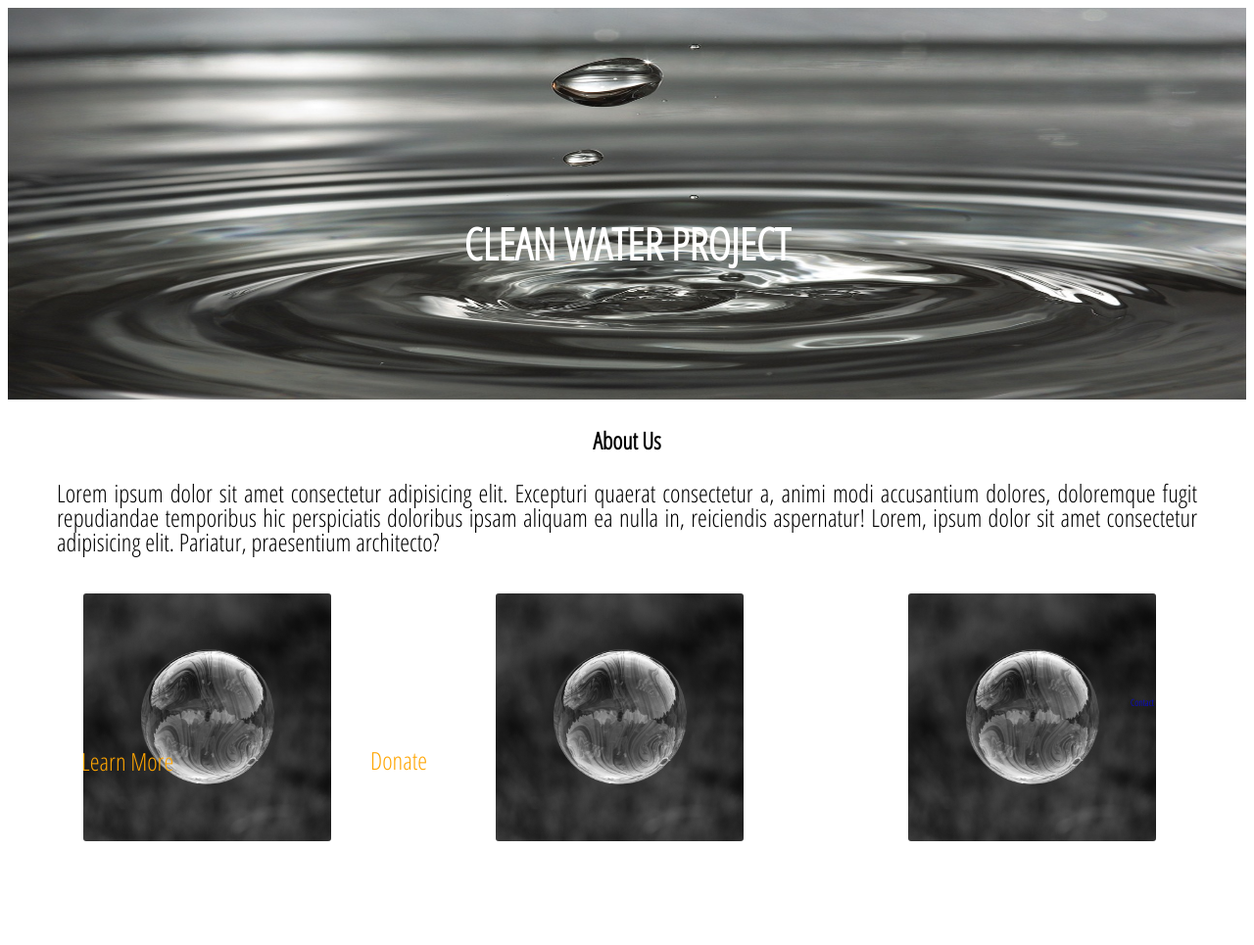
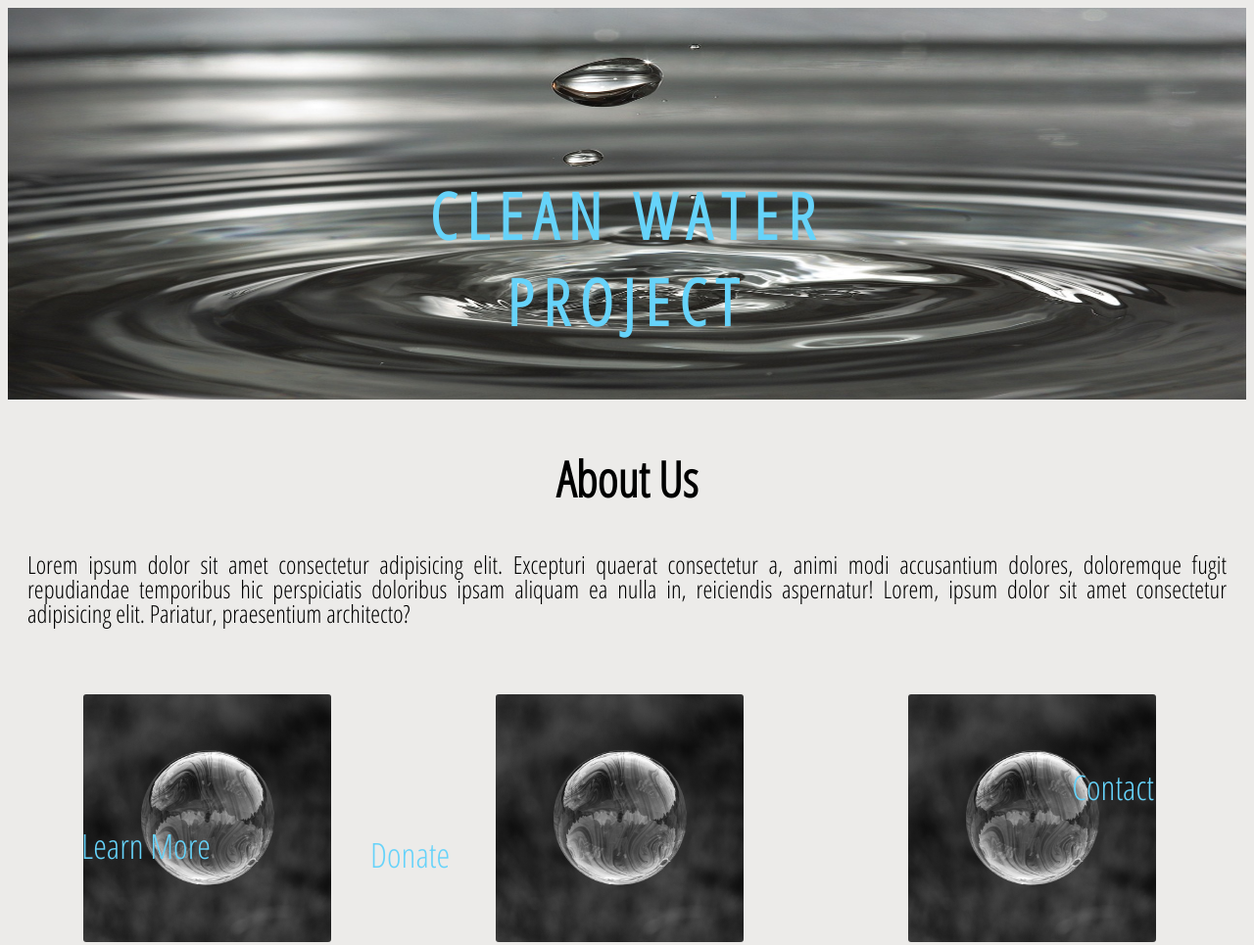
Before and after one commit to ChelsyeHannum/lab2, a plain HTML site: page index.html in a window 1280 px wide. Shown: the whole page at 98% size. Before the commit the page ends 867 px from the top, so only its background shows below. Drawn offline with Linux system fonts and the light colour scheme.

Commit message:
style guide

```diff
--- a/css/styles.css
+++ b/css/styles.css
@@ -1,5 +1,10 @@
 body {
     font-family: 'Open Sans Condensed', sans-serif;
+    background-color: #ecebe9;
+}
+
+h1 {
+    color: #66d3fa;
 }
 
 .top {
@@ -12,7 +17,6 @@ body {
     width: 100%;
     margin: 0;
     height: 20%;
-    letter-spacing: 15px;
 }
 
 .header {
@@ -32,6 +36,7 @@ h2 {
     display: flex;
     justify-content: center;
     align-items: center;
+    font-size: 25px;
 }
 
 .paragraph {
@@ -68,6 +73,7 @@ img {
     font-size: 10px;
     right: 83px;
     bottom: 305px;
+    color: #66d3fa;
     /*letter-spacing: 5px;*/
 }
 
@@ -77,6 +83,7 @@ img {
     font-size: 10px;
     right: 95px;
     bottom: 225px;
+    color: #66d3fa;
     /* letter-spacing: 7px;*/
 }
 
@@ -86,10 +93,15 @@ img {
     font-size: 10px;
     right: 94px;
     bottom: 135px;
+    color: #66d3fa;
     /*letter-spacing: 7px;*/
 }
 
 @media only screen and (min-width: 768px) {
+    .header {
+        font-size: 65px;
+        letter-spacing: 10px;
+    }
     .water {
         height: 400px;
     }
@@ -97,8 +109,13 @@ img {
         display: flex;
         flex-direction: column;
     }
+    h2 {
+        font-size: 50px;
+    }
     .paragraph {
+        margin: 20px;
         font-size: 25px;
+        padding-bottom: 35px;
     }
     .more {
         display: flex;
@@ -117,13 +134,17 @@ img {
     .box1 {
         position: absolute;
         left: 75px;
-        font-size: 25px;
+        font-size: 35px;
         bottom: 40px;
     }
     .box2 {
         position: absolute;
         left: 370px;
-        font-size: 25px;
+        font-size: 35px;
         bottom: 66px;
     }
+    .box3 {
+        position: absolute;
+        font-size: 35px;
+    }
 }
```
Also changed, not shown: index.html (+0 -1 lines), 1 other file.
